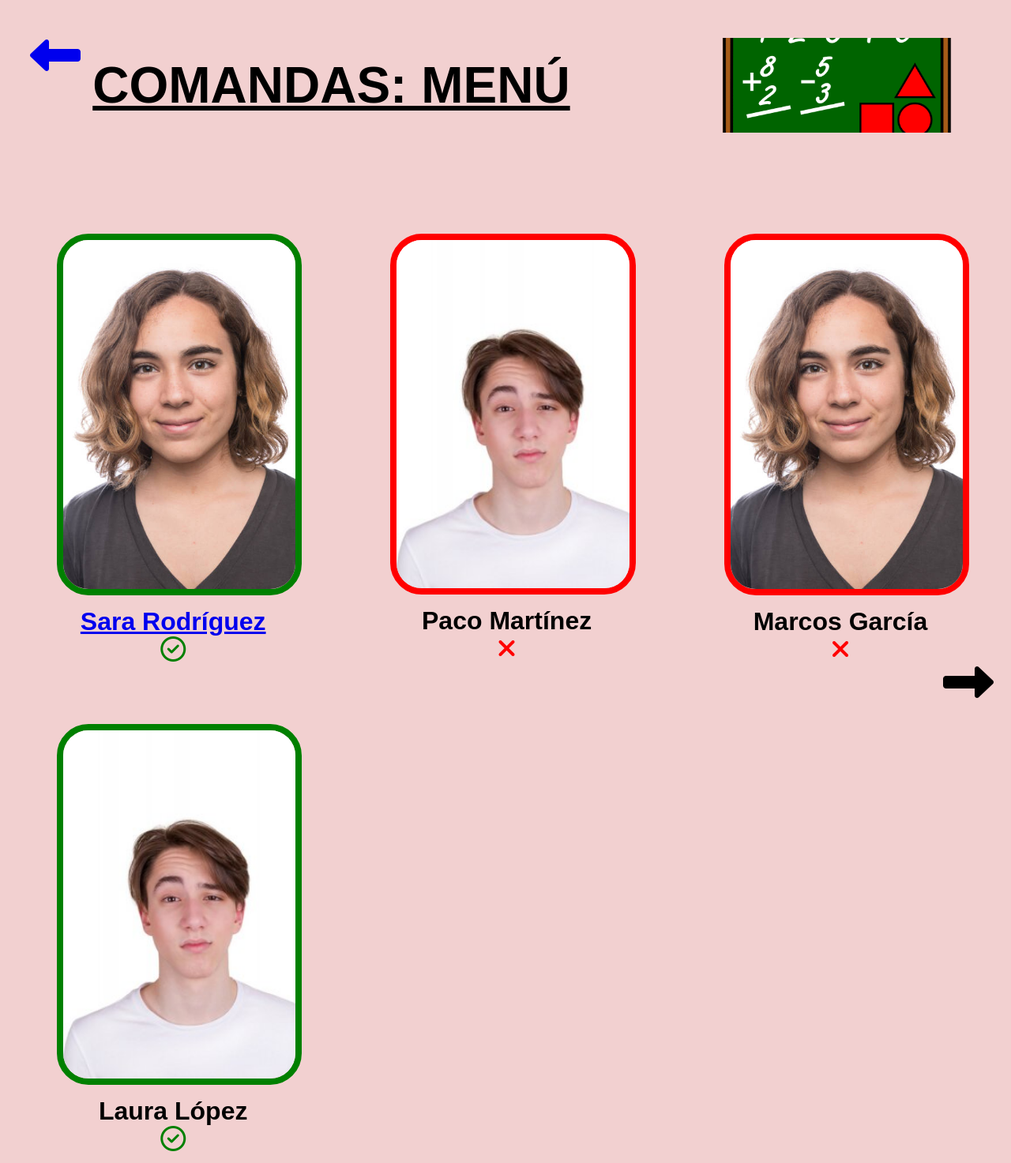
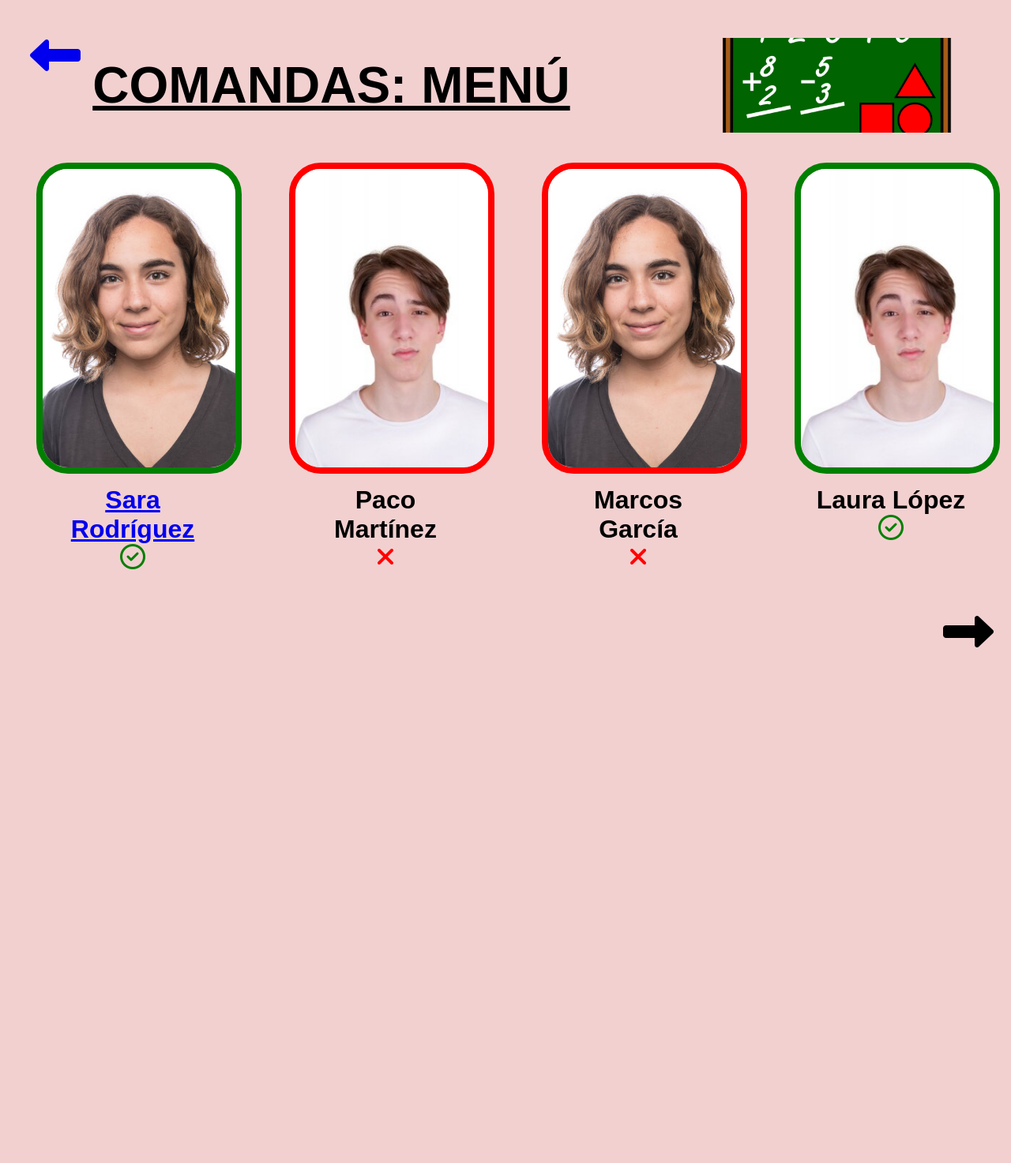
Before and after one commit to albertollamas-GII/DGP, a Django app: page /comedor/ in a window 1280 px wide. Shown: the whole page at 79% size. After the commit the page ends 820 px from the top, so only its background shows below. Run offline with Django 3.2, Linux system fonts and the light colour scheme; some libraries are stand-ins or nearby versions.

Commit message:
CositasAnna

```diff
--- a/todoApp/templates/todoApp/comandaGeneral.html
+++ b/todoApp/templates/todoApp/comandaGeneral.html
@@ -14,7 +14,6 @@
 		align-items: center;
 		text-align: center;
         height: 15%;
-        margin-bottom: 5%;
 	}
 
 	h1 {
@@ -22,6 +21,7 @@
 		width: 100%;
 		align-items: center;
 	}
+
 
     .contenedor-icono {
         width: 100%;
@@ -46,27 +46,49 @@
         object-fit: cover;
     }
 
-    .section {
-        width: 100%;
-        height: 75%;
-        display: flex;
-        flex-wrap: wrap;
+
+    @media screen and (min-height: 1080px) {
+        .section {
+            width: 100%;
+            height: 75%;
+            display: flex;
+        }
+        .imagen {
+            height: 45%;
+            width: 45%;
+            padding-left: 3%;
+            padding-right: 3%;
+            padding-top: 3%;
+
+        }
+        .imagen img {
+            width: 100%;
+            height: 70%;
+            border-radius: 40px;
+        }
+    }
+    @media screen and (min-width: 1080px) {
+        .section {
+            width: 100%;
+            height: 75%;
+            display: flex;
+            overflow: auto;
+        }
+        .imagen {
+            height: 90%;
+            width: 25%;
+            padding-left: 3%;
+            padding-right: 3%;
+            padding-top: 3%;
+        }
+        .imagen img {
+
+            width: 100%;
+            height: 70%;
+            border-radius: 40px;
+        }
     }
 
-    .imagen {
-        height: auto;
-        width: 23%;
-        padding-left: 5%;
-        padding-right: 5%;
-        padding-top: 5%;
-
-    }
-
-    .imagen img {
-        width: 100%;
-        height: auto;
-        border-radius: 40px;
-    }
 
     .redImg img {
         border: 8px solid red;
```
